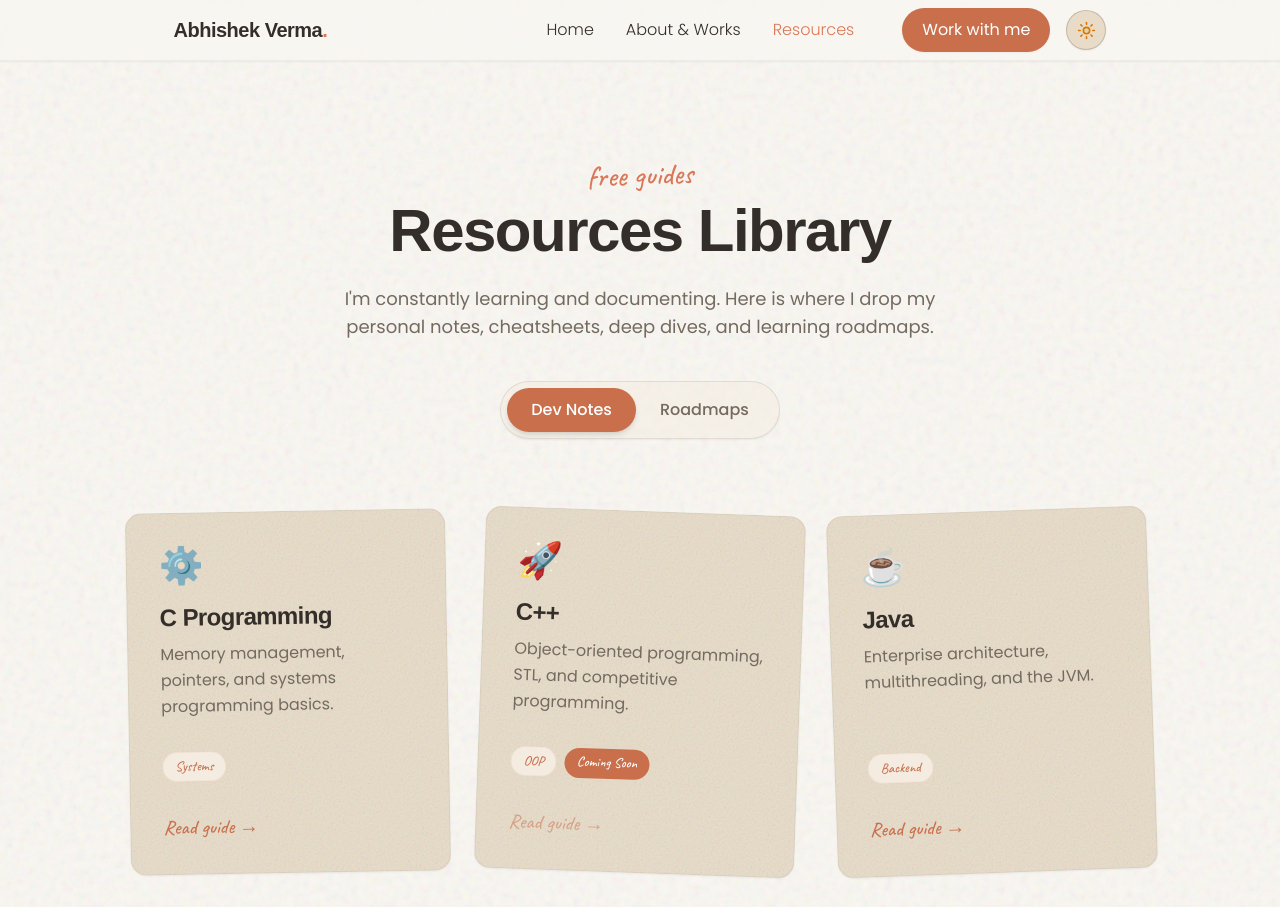
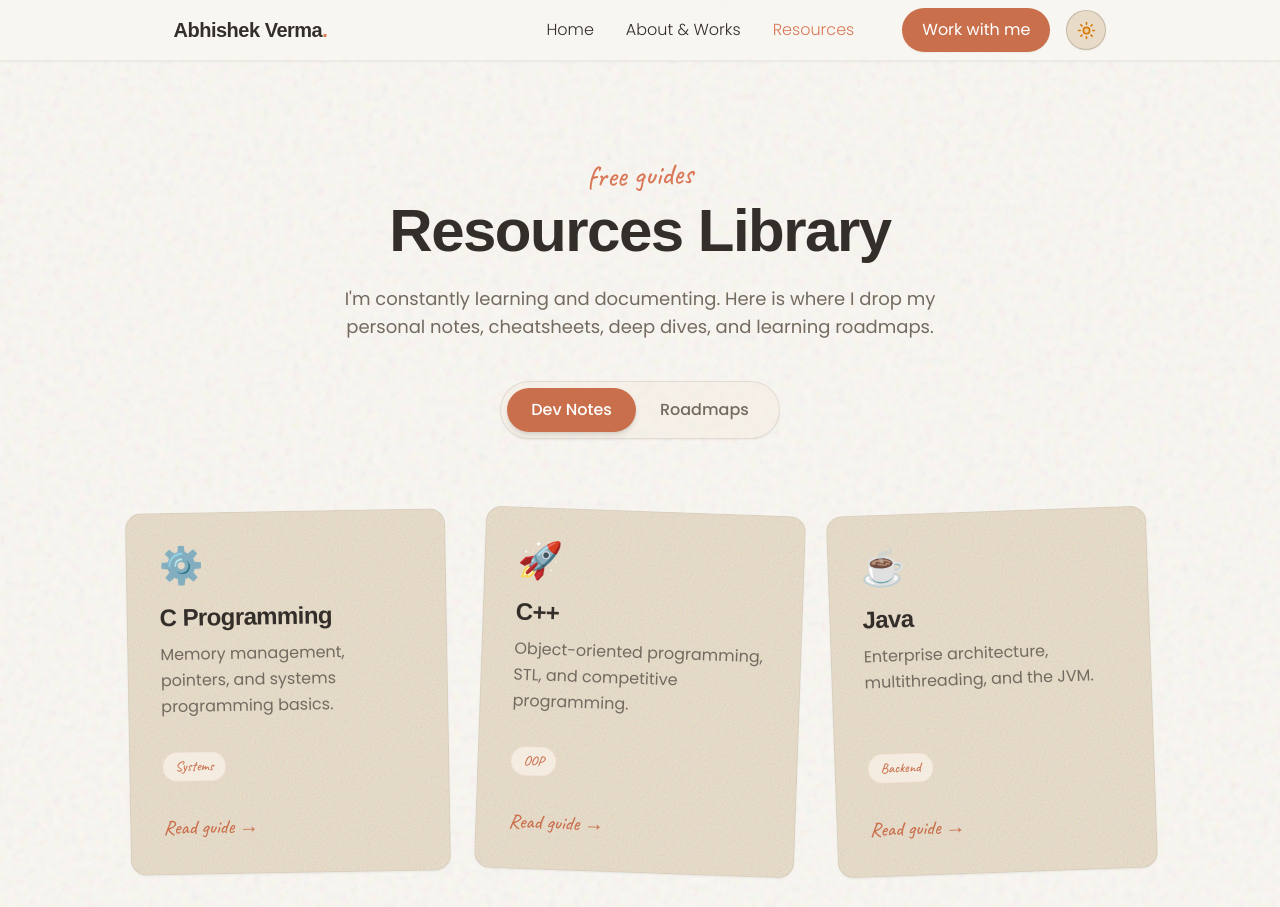
Before and after one commit to abhi-v017/abhiverma, a Next.js app: page /notes in a window 1280 px wide. Shown: the top 907 px of the page. Built offline with nearby package versions, Linux system fonts and the light colour scheme; a web font is replaced by a local one.

Commit message:
CPP and pythoon notes

```diff
--- a/src/app/notes/page.tsx
+++ b/src/app/notes/page.tsx
@@ -22,8 +22,9 @@ export default function NotesPage() {
       icon: "🚀",
       title: "C++",
       desc: "Object-oriented programming, STL, and competitive programming.",
-      tags: ["OOP", "Coming Soon"],
+      tags: ["OOP"],
       rotation: "rotate-2",
+      link:"https://drive.google.com/file/d/15l_GrINUGZw9CM0Tw-aupcgZzddkTAWN/view?usp=drive_link"
     },
     {
       id: "java",
@@ -41,13 +42,14 @@ export default function NotesPage() {
       desc: "Data structures, scripting, and automation cheat codes.",
       tags: ["Scripting", "Coming Soon"],
       rotation: "rotate-1",
+      link:"https://drive.google.com/file/d/1XRva9KJEogtlzc6YPfvysw1tprJ739qM/view?usp=drive_link"
     },
     {
       id: "javascript",
       icon: "💛",
       title: "JavaScript",
       desc: "Event loop, closures, promises, and the weird parts of JS.",
-      tags: ["Web", "Coming Soon"],
+      tags: ["Web"],
       rotation: "-rotate-1",
       link: "https://drive.google.com/file/d/1KeZA0vtDZPmJ16bek6GdpjMO1hIG7ghY/view?usp=drive_link"
     },
```
